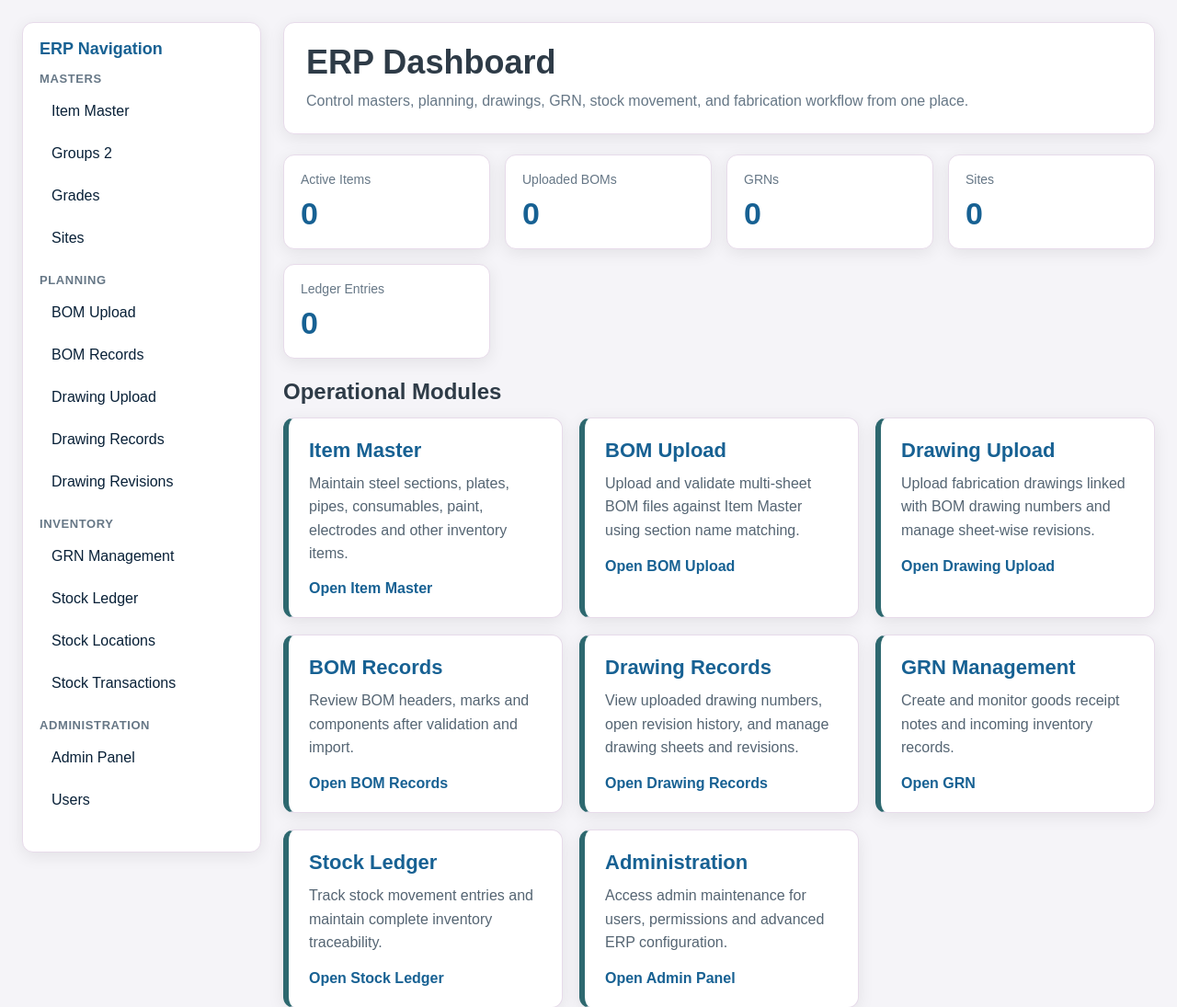
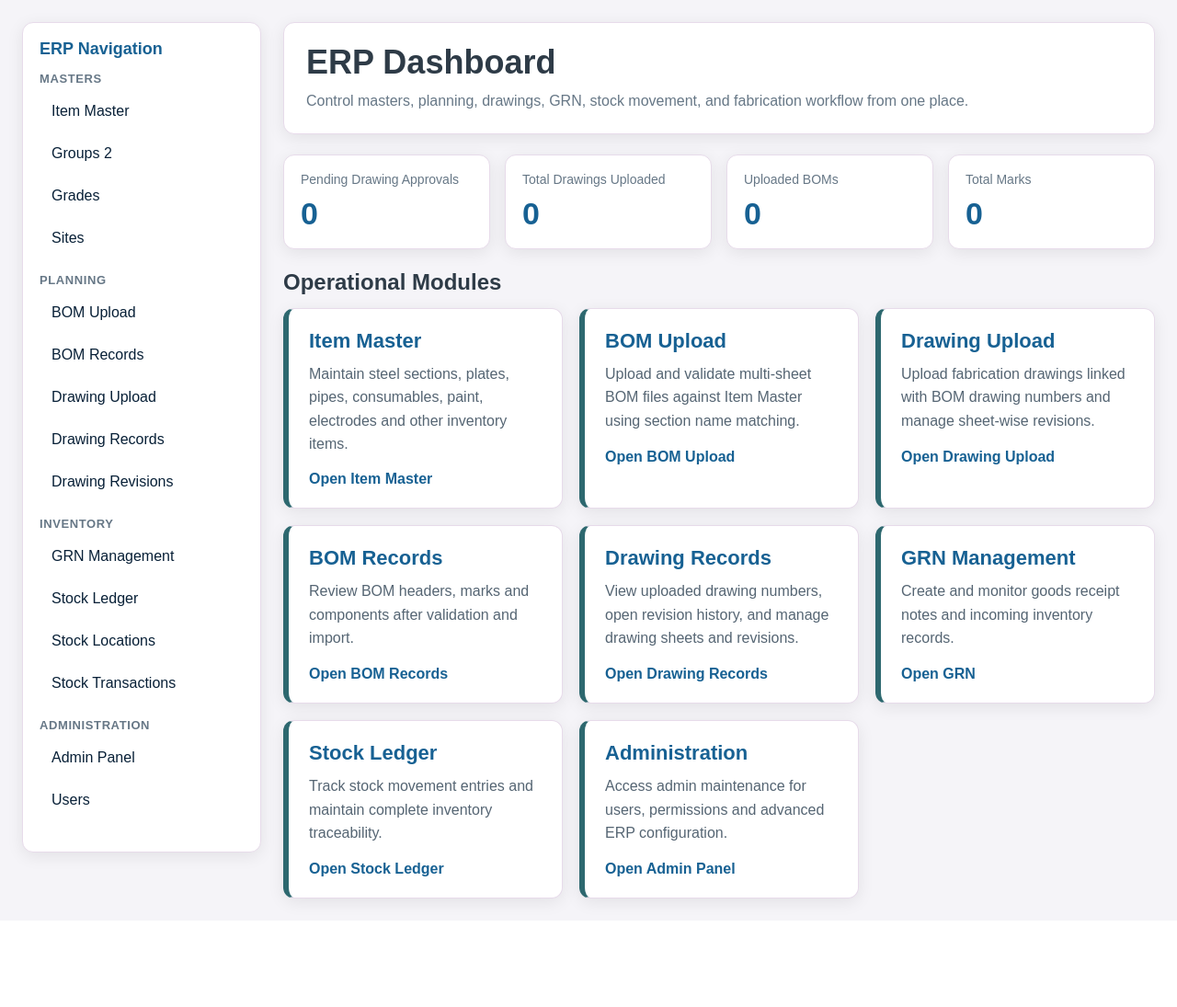
Before and after one commit to aptripathi68/my-erp-project, a Django app: page / in a window 1280 px wide. Shown: the part 189-1284 px from the top of the page at 92% size. After the commit the page ends 1181 px from the top, so only its background shows below. Run offline with Django 5.2, Linux system fonts and the light colour scheme; the visitor is signed in with stand-in values (Sample User, id 1); data that the repository does not hold is empty.

Commit message:
Improve dashboard indicators for fabrication workflow

```diff
--- a/config/views.py
+++ b/config/views.py
@@ -5,16 +5,26 @@ from django.shortcuts import render
 from masters.models import Item
 from procurement.models import GRN, Site, BOMHeader
 from ledger.models import StockLedgerEntry
+from drawings.models import DrawingSheetRevision
+from procurement.models import BOMMark
 
 
 @login_required
 def dashboard_home(request):
+
+    drawings_uploaded = DrawingSheetRevision.objects.count()
+
+    pending_drawing_approvals = DrawingSheetRevision.objects.filter(
+        verification_status="PENDING"
+    ).count()
+
+    total_marks = BOMMark.objects.count()
+
     context = {
-        "item_count": Item.objects.filter(is_active=True).count(),
+        "drawings_uploaded": drawings_uploaded,
+        "pending_drawing_approvals": pending_drawing_approvals,
         "bom_count": BOMHeader.objects.count(),
-        "grn_count": GRN.objects.count(),
-        "site_count": Site.objects.filter(is_active=True).count(),
-        "ledger_count": StockLedgerEntry.objects.count(),
+        "total_marks": total_marks,
     }
 
     return render(request, "dashboard/home.html", context)
--- a/templates/dashboard/home.html
+++ b/templates/dashboard/home.html
@@ -299,26 +299,27 @@
             </section>
 
             <section class="stats">
+
                 <div class="stat-card">
-                    <div class="label">Active Items</div>
-                    <div class="value">{{ item_count }}</div>
+                    <div class="label">Pending Drawing Approvals</div>
+                    <div class="value">{{ pending_drawing_approvals }}</div>
                 </div>
+
+                <div class="stat-card">
+                    <div class="label">Total Drawings Uploaded</div>
+                    <div class="value">{{ drawings_uploaded }}</div>
+                </div>
+
                 <div class="stat-card">
                     <div class="label">Uploaded BOMs</div>
                     <div class="value">{{ bom_count }}</div>
                 </div>
+
                 <div class="stat-card">
-                    <div class="label">GRNs</div>
-                    <div class="value">{{ grn_count }}</div>
+                    <div class="label">Total Marks</div>
+                    <div class="value">{{ total_marks }}</div>
                 </div>
-                <div class="stat-card">
-                    <div class="label">Sites</div>
-                    <div class="value">{{ site_count }}</div>
-                </div>
-                <div class="stat-card">
-                    <div class="label">Ledger Entries</div>
-                    <div class="value">{{ ledger_count }}</div>
-                </div>
+
             </section>
 
             <h3 class="section-title">Operational Modules</h3>
```
